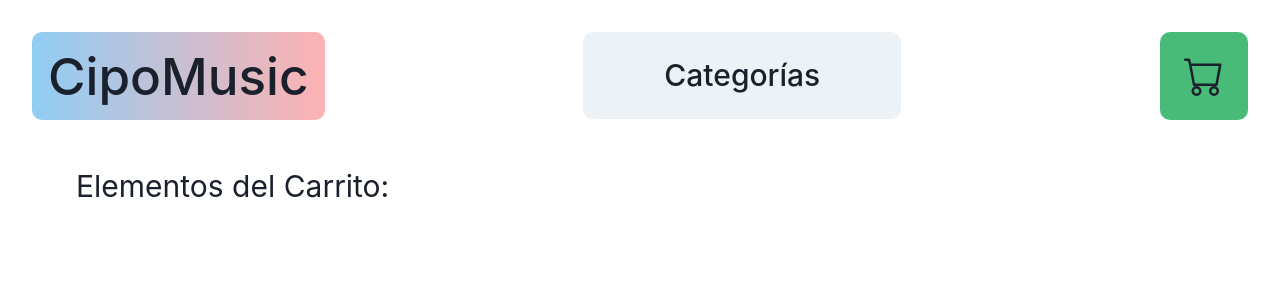
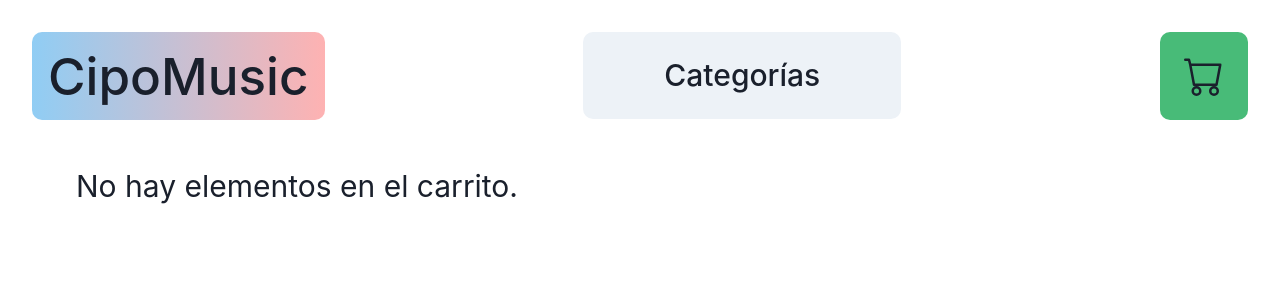
Before and after one commit to Federico1988/fCipolletta-react, a React (Vite) app: page /cart in a window 1280 px wide. Shown: the top 300 px of the page. Built offline with nearby package versions, Linux system fonts and the light colour scheme.

Commit message:
Muestro mensaje si no hay elementos en el carrito

```diff
--- a/src/components/Cart.jsx
+++ b/src/components/Cart.jsx
@@ -6,14 +6,16 @@ import { Wrap, WrapItem, Box, Text } from '@chakra-ui/react'
 import CartItem from './CartItem'
 
 export const Cart = () => {
-
-
   const { cart } = useContext(CartContext);
-  console.log(cart);
 
   return (
     <Box p="1.5rem" align='left' spacing='10'>
-      <Text fontSize="30px" margin='20px'>Elementos del Carrito:</Text>
+      {cart.length === 0 ? (
+        <Text fontSize="30px" margin="20px">No hay elementos en el carrito.</Text>
+      ) : (
+        <Text fontSize="30px" margin="20px">Elementos del Carrito:</Text>
+      )}
+
       <Wrap spacing='20px'>
         {
           cart.map((prod) => {
```
